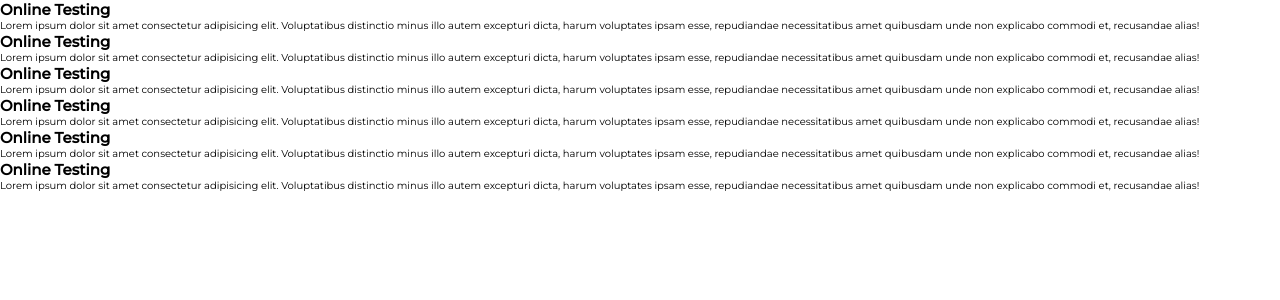
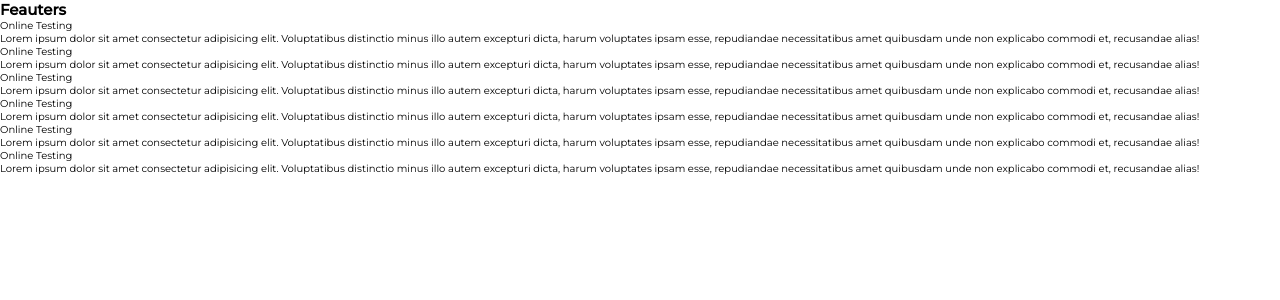
Before and after one commit to tatu7/education_project, a React (Create React App) app: page / in a window 1280 px wide. Shown: the top 300 px of the page. Built offline with nearby package versions, Linux system fonts and the light colour scheme.

Commit message:
add feauters title and fix card title fontsize

```diff
--- a/src/components/Features/Features.jsx
+++ b/src/components/Features/Features.jsx
@@ -5,11 +5,14 @@ import "../main.scss";
 function Features() {
   return (
     <div className="feauters">
+      <div className="featurs_title">
+        <h2>Feauters</h2>
+      </div>
       <div className="feauters_cards">
         <div className="feauters_cards__card card1">
           <div className="feauters_cards__card--picture"></div>
           <div className="feauters_cards__card--title">
-            <h2>Online Testing</h2>
+            <p>Online Testing</p>
           </div>
           <div className="feauters_cards__card--description">
             <p>
@@ -23,7 +26,7 @@ function Features() {
         <div className="feauters_cards__card card2">
           <div className="feauters_cards__card--picture"></div>
           <div className="feauters_cards__card--title">
-            <h2>Online Testing</h2>
+            <p>Online Testing</p>
           </div>
           <div className="feauters_cards__card--description">
             <p>
@@ -37,7 +40,7 @@ function Features() {
         <div className="feauters_cards__card card3">
           <div className="feauters_cards__card--picture"></div>
           <div className="feauters_cards__card--title">
-            <h2>Online Testing</h2>
+            <p>Online Testing</p>
           </div>
           <div className="feauters_cards__card--description">
             <p>
@@ -51,7 +54,7 @@ function Features() {
         <div className="feauters_cards__card card4">
           <div className="feauters_cards__card--picture"></div>
           <div className="feauters_cards__card--title">
-            <h2>Online Testing</h2>
+            <p>Online Testing</p>
           </div>
           <div className="feauters_cards__card--description">
             <p>
@@ -65,7 +68,7 @@ function Features() {
         <div className="feauters_cards__card card5">
           <div className="feauters_cards__card--picture"></div>
           <div className="feauters_cards__card--title">
-            <h2>Online Testing</h2>
+            <p>Online Testing</p>
           </div>
           <div className="feauters_cards__card--description">
             <p>
@@ -79,7 +82,7 @@ function Features() {
         <div className="feauters_cards__card card6">
           <div className="feauters_cards__card--picture"></div>
           <div className="feauters_cards__card--title">
-            <h2>Online Testing</h2>
+            <p>Online Testing</p>
           </div>
           <div className="feauters_cards__card--description">
             <p>
```
